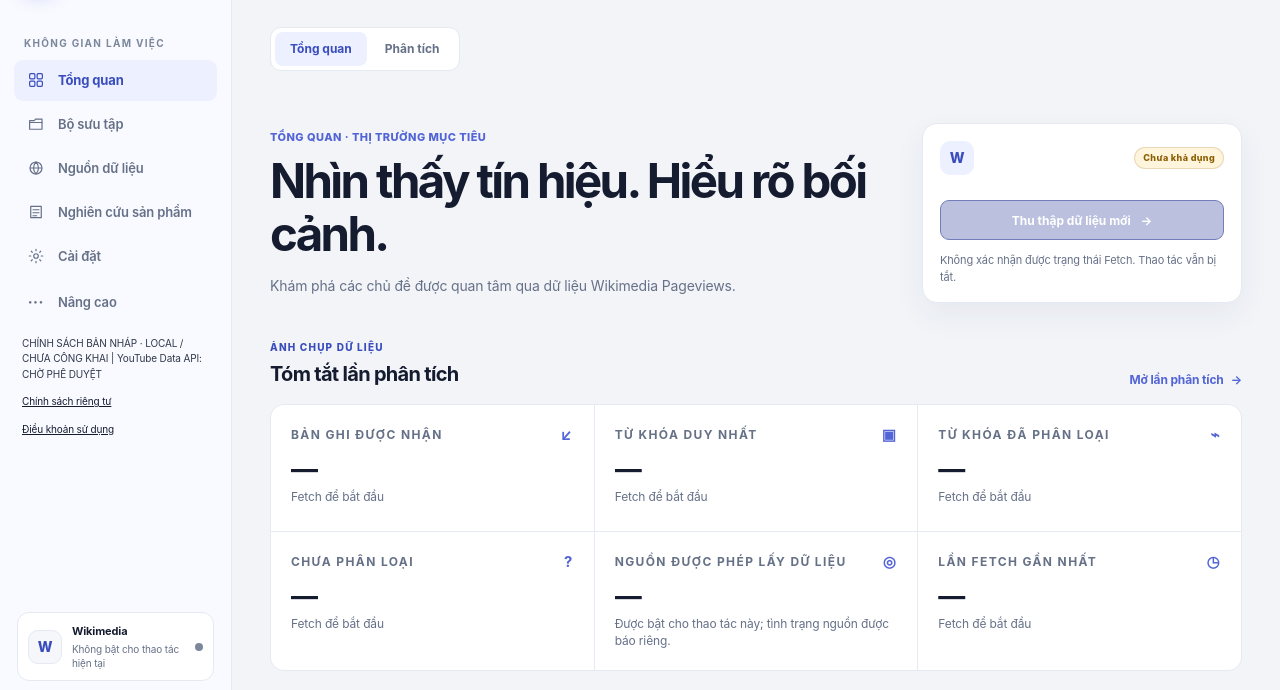
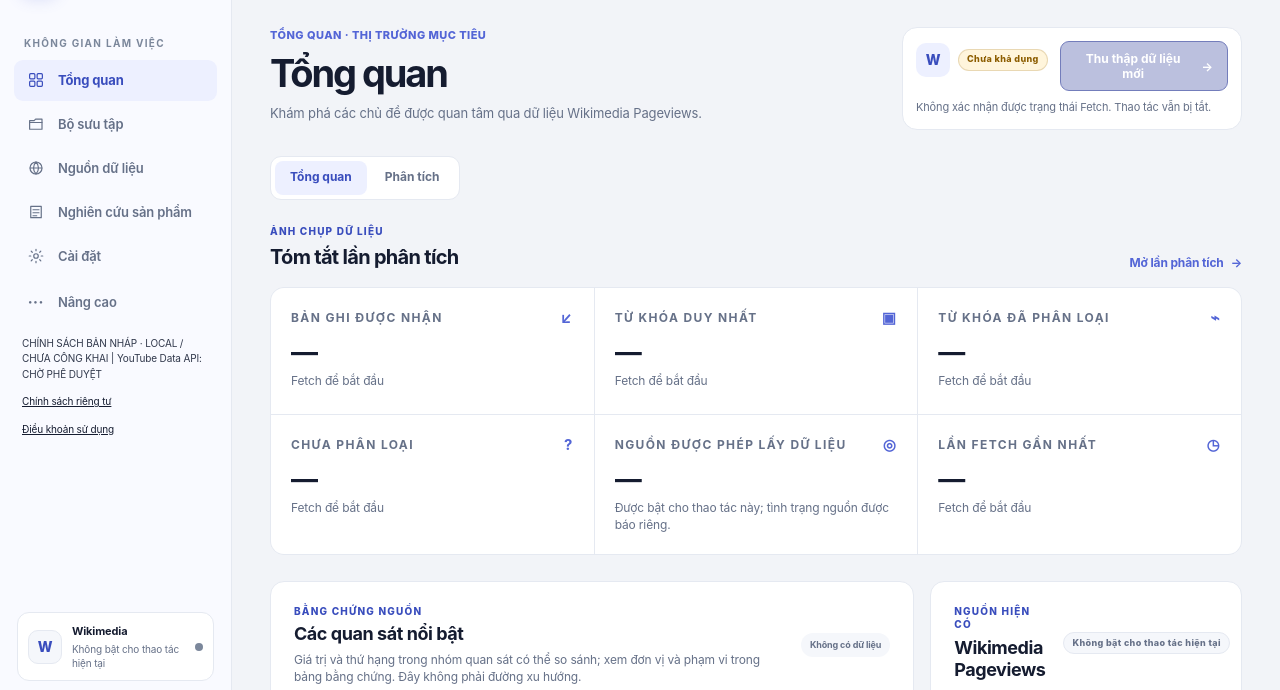
Before and after one commit to trandaiquoc/TrendScout, a plain HTML site: page Frontend/public/index.html in a window 1280 px wide. Shown: the part 75-765 px from the top of the page. Drawn offline with Linux system fonts and the light colour scheme; files that its build step writes are made by us from their sources; no server answers; files whose address does not match are found by name.

Commit message:
Rebuild dashboard masthead around workspace actions

```diff
--- a/Frontend/public/index.html
+++ b/Frontend/public/index.html
@@ -78,15 +78,10 @@
         <div id="global-notice" class="notice notice--warning" role="status" aria-live="polite" hidden></div>
         <section data-view="overview" aria-labelledby="overview-heading">
           <div class="panel" id="demo-discovery" hidden><h2 id="demo-discovery-title" data-i18n="demo.discovery-title"></h2><p id="demo-discovery-help" data-i18n="demo.discovery-help"></p><p id="demo-discovery-count"></p><ul id="demo-discovery-list"></ul></div>
-          <div class="dashboard-tabs" role="tablist" data-i18n-aria="dashboard.tablist" aria-label="Dashboard views">
-            <button id="dashboard-overview-tab" class="dashboard-tab" type="button" role="tab" aria-controls="dashboard-overview-panel" aria-selected="true" tabindex="0" data-dashboard-tab="overview" data-i18n="dashboard.overview"></button>
-            <button id="dashboard-analysis-tab" class="dashboard-tab" type="button" role="tab" aria-controls="dashboard-analysis-panel" aria-selected="false" tabindex="-1" data-dashboard-tab="analysis" data-i18n="dashboard.analysis"></button>
-          </div>
-          <div id="dashboard-overview-panel" role="tabpanel" aria-labelledby="dashboard-overview-tab" data-dashboard-panel="overview" tabindex="0">
           <div class="hero">
             <div class="hero-copy">
               <p class="hero-kicker" data-i18n="overview.kicker"></p>
-              <h1 id="overview-heading" data-i18n="overview.title"></h1>
+              <h1 id="overview-heading" data-i18n="nav.overview"></h1>
               <p data-i18n="overview.subtitle"></p>
             </div>
             <div class="fetch-card">
@@ -96,6 +91,11 @@
               <p id="fetch-status" class="fetch-status" role="status" aria-live="polite" hidden></p>
             </div>
           </div>
+          <div class="dashboard-tabs" role="tablist" data-i18n-aria="dashboard.tablist" aria-label="Dashboard views">
+            <button id="dashboard-overview-tab" class="dashboard-tab" type="button" role="tab" aria-controls="dashboard-overview-panel" aria-selected="true" tabindex="0" data-dashboard-tab="overview" data-i18n="dashboard.overview"></button>
+            <button id="dashboard-analysis-tab" class="dashboard-tab" type="button" role="tab" aria-controls="dashboard-analysis-panel" aria-selected="false" tabindex="-1" data-dashboard-tab="analysis" data-i18n="dashboard.analysis"></button>
+          </div>
+          <div id="dashboard-overview-panel" role="tabpanel" aria-labelledby="dashboard-overview-tab" data-dashboard-panel="overview" tabindex="0">
           <section class="dashboard-snapshot" aria-labelledby="dashboard-snapshot-title">
           <div class="dashboard-section-heading"><div><p class="section-kicker" data-i18n="overview.snapshot-kicker"></p><h2 id="dashboard-snapshot-title" data-i18n="overview.snapshot-title"></h2></div><a class="text-link" href="#runs" data-goto="runs"><span data-i18n="overview.open-runs"></span><span aria-hidden="true"> →</span></a></div>
           <div class="metrics-grid" aria-label="Wikimedia Fetch summary" data-i18n-aria="overview.metrics-label">
@@ -133,7 +133,7 @@
           </div>
           </div>
           <div id="dashboard-analysis-panel" class="analysis-panel" role="tabpanel" aria-labelledby="dashboard-analysis-tab" data-dashboard-panel="analysis" tabindex="0" hidden>
-            <div class="page-heading"><div><p class="section-kicker" data-i18n="analysis.kicker"></p><h1 data-i18n="analysis.title"></h1><p data-i18n="analysis.description"></p></div></div>
+            <div class="page-heading"><div><p class="section-kicker" data-i18n="analysis.kicker"></p><h2 data-i18n="analysis.title"></h2><p data-i18n="analysis.description"></p></div></div>
             <div class="analysis-filters panel" data-i18n-aria="analysis.filters" aria-label="Analysis filters"><label for="analysis-source-filter" data-i18n="analysis.source"></label><select id="analysis-source-filter" disabled><option data-i18n="analysis.all-sources"></option></select><label for="analysis-period-filter" data-i18n="analysis.period"></label><select id="analysis-period-filter" disabled><option data-i18n="analysis.available-window"></option></select><span class="pill pill--gray" data-i18n="analysis.filters-unavailable"></span></div>
             <div class="analysis-grid">
               <article class="panel analysis-card"><div class="panel-heading"><div><p class="section-kicker" data-i18n="analysis.source-volume-kicker"></p><h2 data-i18n="analysis.source-volume-title"></h2></div></div><ul id="analysis-source-volume-chart" class="pageviews-chart" aria-label=""></ul><div id="analysis-source-volume" class="analysis-state" role="status" aria-live="polite"></div></article>
--- a/Frontend/public/phoenix.css
+++ b/Frontend/public/phoenix.css
@@ -315,3 +315,15 @@ body { font-size:14px; letter-spacing:-.01em; }
 .source-registry-state { margin:0 0 12px; padding:15px; border:1px solid var(--line); border-radius:10px; background:var(--surface); color:var(--muted); font-size:13px; }
 #source-capabilities-retry { margin:0 0 15px; }
 .workbench-detail h2:focus-visible { outline:2px solid var(--focus); outline-offset:4px; border-radius:3px; }
+/* Dashboard masthead: one compact workspace heading with the action beside it. */
+[data-view="overview"] > .hero { grid-template-columns:minmax(0,1fr) minmax(260px,340px); align-items:start; gap:22px; margin:0 0 26px; }
+[data-view="overview"] > .hero h1 { font-size:clamp(29px,3vw,38px); }
+[data-view="overview"] > .hero .hero-copy > p:last-child { margin-top:8px; font-size:13px; }
+[data-view="overview"] > .hero .fetch-card { grid-template-columns:auto minmax(130px,1fr); align-items:center; gap:8px 12px; padding:13px; box-shadow:none; }
+[data-view="overview"] > .hero .fetch-card-top { gap:8px; }
+[data-view="overview"] > .hero .fetch-card .fetch-help,[data-view="overview"] > .hero .fetch-card .fetch-status { grid-column:1 / -1; }
+[data-view="overview"] > .hero .fetch-card .button { min-width:0; }
+[data-view="overview"] > .dashboard-tabs { margin-bottom:25px; }
+.analysis-panel .page-heading h2 { margin:0; color:var(--ink-strong); font-size:24px; letter-spacing:-.035em; }
+@media (max-width:900px) { [data-view="overview"] > .hero { grid-template-columns:1fr; } [data-view="overview"] > .hero .fetch-card { max-width:420px; } }
+@media (max-width:600px) { [data-view="overview"] > .hero { gap:15px; margin-bottom:20px; } [data-view="overview"] > .hero h1 { font-size:29px; } [data-view="overview"] > .hero .fetch-card { grid-template-columns:1fr; } }
```
